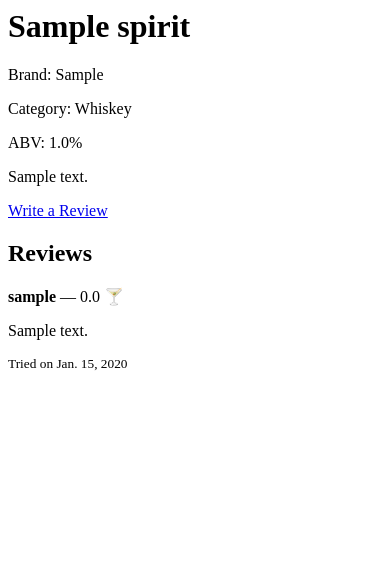
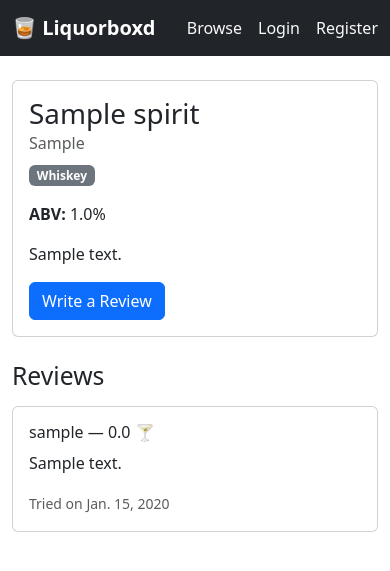
Before and after one commit to marioesc425/Liquorboxd, a Django app: page /spirits/1/ in a window 390 px wide. Shown: the top 571 px of the page. Run offline with Django 5.2, Linux system fonts and the light colour scheme; tables that the repository leaves empty hold one stand-in row (values such as "Sample post").

Commit message:
Add Bootstrap styling with navbar and card layouts across all templates

```diff
--- /dev/null
+++ b/core/templates/core/base.html
@@ -0,0 +1,34 @@
+<!DOCTYPE html>
+<html lang="en">
+<head>
+    <meta charset="UTF-8">
+    <meta name="viewport" content="width=device-width, initial-scale=1">
+    <title>Liquorboxd</title>
+    <link href="https://cdn.jsdelivr.net/npm/bootstrap@5.3.3/dist/css/bootstrap.min.css" rel="stylesheet">
+</head>
+<body>
+    <nav class="navbar navbar-expand-lg navbar-dark bg-dark">
+        <div class="container">
+            <a class="navbar-brand fw-bold" href="{% url 'home' %}">🥃 Liquorboxd</a>
+            <div class="d-flex">
+                <a class="nav-link text-light me-3" href="{% url 'spirit_list' %}">Browse</a>
+                {% if user.is_authenticated %}
+                    <a class="nav-link text-light me-3" href="{% url 'profile' %}">{{ user.username }}</a>
+                    <form method="post" action="{% url 'logout' %}" class="d-inline">
+                        {% csrf_token %}
+                        <button type="submit" class="btn btn-outline-light btn-sm">Logout</button>
+                    </form>
+                {% else %}
+                    <a class="nav-link text-light me-3" href="{% url 'login' %}">Login</a>
+                    <a class="nav-link text-light" href="{% url 'register' %}">Register</a>
+                {% endif %}
+            </div>
+        </div>
+    </nav>
+
+    <div class="container mt-4">
+        {% block content %}
+        {% endblock %}
+    </div>
+</body>
+</html>
--- a/spirits/templates/spirits/spirit_detail.html
+++ b/spirits/templates/spirits/spirit_detail.html
@@ -1,19 +1,27 @@
-<h1>{{ spirit.name }}</h1>
+{% extends 'core/base.html' %}
 
-<p>Brand: {{ spirit.brand }}</p>
-<p>Category: {{ spirit.category }}</p>
-<p>ABV: {{ spirit.abv }}%</p>
-<p>{{ spirit.description }}</p>
+{% block content %}
+<div class="card mb-4">
+    <div class="card-body">
+        <h1 class="card-title">{{ spirit.name }}</h1>
+        <h6 class="card-subtitle mb-2 text-muted">{{ spirit.brand }}</h6>
+        <span class="badge bg-secondary mb-3">{{ spirit.category }}</span>
+        <p><strong>ABV:</strong> {{ spirit.abv }}%</p>
+        <p>{{ spirit.description }}</p>
+        <a href="{% url 'add_review' spirit.pk %}" class="btn btn-primary">Write a Review</a>
+    </div>
+</div>
 
-<a href="{% url 'add_review' spirit.pk %}">Write a Review</a>
-
-<h2>Reviews</h2>
+<h2 class="mb-3">Reviews</h2>
 {% for review in reviews %}
-    <div>
-        <strong>{{ review.user.username }}</strong> — {{ review.rating }} 🍸
-        <p>{{ review.text }}</p>
-        <small>Tried on {{ review.date_tried }}</small>
+    <div class="card mb-3">
+        <div class="card-body">
+            <h6 class="card-title">{{ review.user.username }} — {{ review.rating }} 🍸</h6>
+            <p class="card-text">{{ review.text }}</p>
+            <small class="text-muted">Tried on {{ review.date_tried }}</small>
+        </div>
     </div>
 {% empty %}
-    <p>No reviews yet. Be the first!</p>
+    <p class="text-muted">No reviews yet. Be the first!</p>
 {% endfor %}
+{% endblock %}
```
Also changed, not shown: accounts/templates/accounts/login.html (+14 -8 lines), accounts/templates/accounts/profile.html (+13 -7 lines), accounts/templates/accounts/register.html (+14 -8 lines), core/templates/core/home.html (+8 -11 lines), spirits/templates/spirits/add_review.html (+7 -3 lines), spirits/templates/spirits/spirit_list.html (+23 -10 lines).
